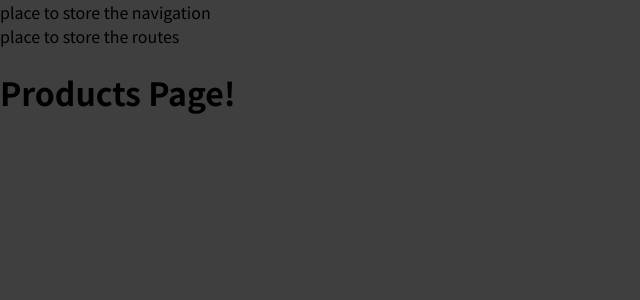
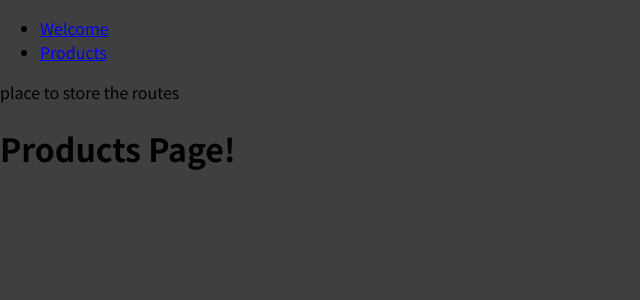
Before and after one commit to kscheltema/section_20_navigation_or_rounting, a JavaScript app: page /products in a window 1280 px wide. Shown: the top 300 px of the page, without its empty margins (0-640 px from the left). Built offline with nearby package versions, Linux system fonts and the light colour scheme.

Commit message:
routes with link navigation

```diff
--- a/src/App.js
+++ b/src/App.js
@@ -1,11 +1,12 @@
 import {Route} from 'react-router-dom';
 import Welcome from './pages/Welcome';
 import Products from './pages/Products';
+import MainHeader from './components/MainHeader';
 
 function App() {
   return (
     <div>
-      <header>    place to store the navigation         </header>
+<MainHeader />
       <main>          place to store the routes         </main>
 <Route path='/welcome'>
 <Welcome />
--- /dev/null
+++ b/src/components/MainHeader.js
@@ -0,0 +1,16 @@
+const MainHeader = () => {
+    return <header>
+        <nav>
+            <ul>
+                <li>
+<a href='/welcome'>Welcome</a>
+                </li>
+                <li>
+                    <a href='/products'>Products</a>
+                </li>
+            </ul>
+        </nav>
+    </header>
+};
+
+export default MainHeader;
```
Also changed, not shown: 1 other file (tests, documents, lock files or other folders).
